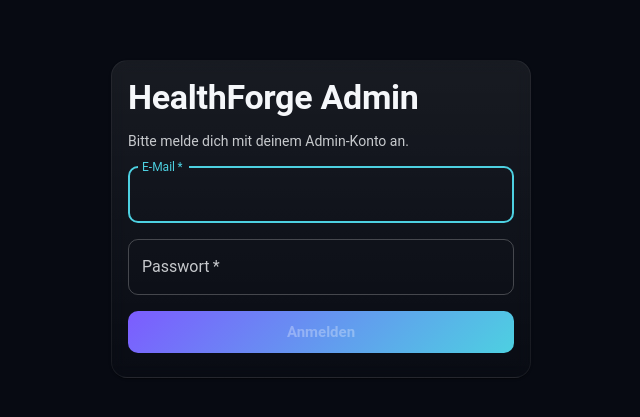
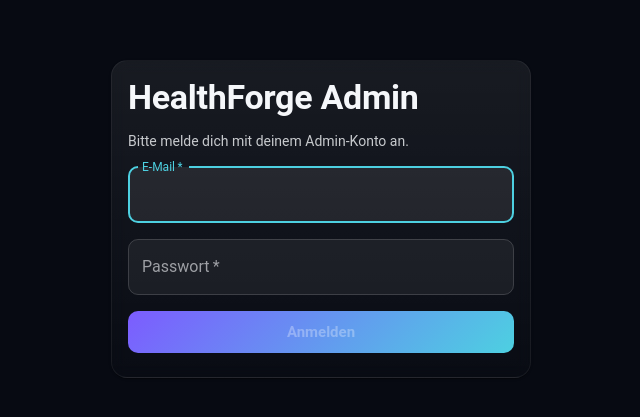
Before and after one commit to jeffreyduquan/HealthForge, a React (Vite) app in the folder admin-ui/: page /login in a window 1280 px wide. Shown: the part 181-598 px from the top of the page, without its empty margins (319-959 px from the left). Built offline with nearby package versions, Linux system fonts and the light colour scheme.

Commit message:
UI: Textfeld-Styling im Dark-Theme gefixt
- MuiOutlinedInput: halbtransparenter Hintergrund + weisse Schrift
- MuiInputLabel: helle Labels + cyan Focus
- MuiInputBase: weisse Schrift (sichtbar auf dark bg)
- MuiSelect/MenuItem: konsistente Farben
- notchedOutline: subtile Border

```diff
--- a/admin-ui/src/theme.ts
+++ b/admin-ui/src/theme.ts
@@ -119,6 +119,49 @@ export const theme = createTheme({
         },
       },
     },
+    MuiOutlinedInput: {
+      styleOverrides: {
+        root: {
+          backgroundColor: 'rgba(255,255,255,0.06)',
+          '&:hover': { backgroundColor: 'rgba(255,255,255,0.08)' },
+          '&.Mui-focused': { backgroundColor: 'rgba(255,255,255,0.08)' },
+        },
+        input: {
+          color: '#F5F7FA',
+          '&::placeholder': { color: 'rgba(245,247,250,0.40)', opacity: 1 },
+        },
+        notchedOutline: {
+          borderColor: 'rgba(255,255,255,0.15)',
+        },
+      },
+    },
+    MuiInputLabel: {
+      styleOverrides: {
+        root: {
+          color: 'rgba(245,247,250,0.60)',
+          '&.Mui-focused': { color: '#4DD0E1' },
+        },
+      },
+    },
+    MuiInputBase: {
+      styleOverrides: {
+        root: {
+          color: '#F5F7FA',
+        },
+      },
+    },
+    MuiSelect: {
+      styleOverrides: {
+        icon: { color: 'rgba(245,247,250,0.60)' },
+      },
+    },
+    MuiMenuItem: {
+      styleOverrides: {
+        root: {
+          color: '#F5F7FA',
+        },
+      },
+    },
   },
 });
 
```
